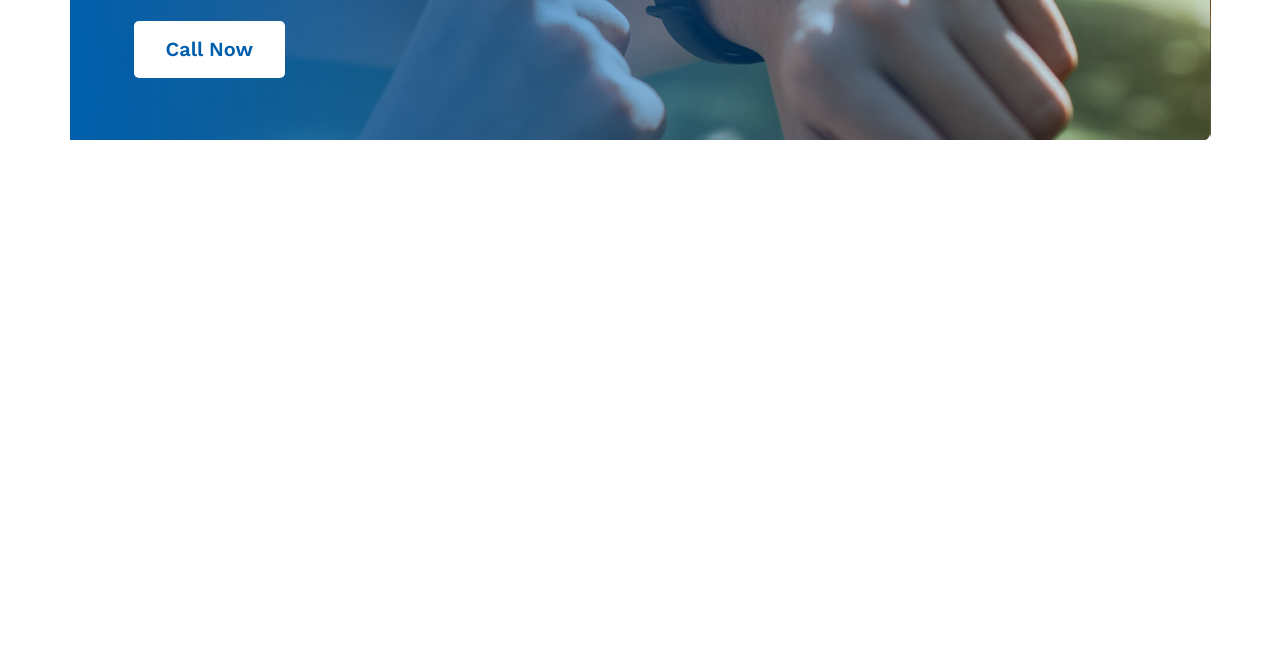
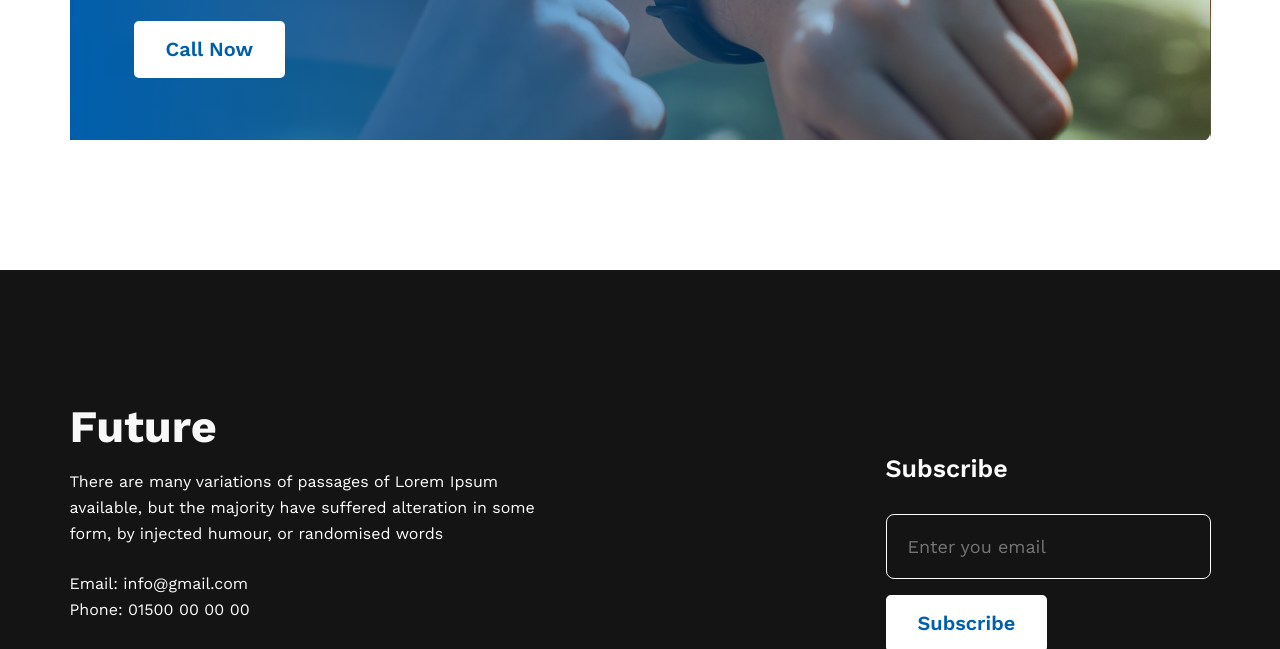
Before and after one commit to Muhammad-Hamim/new-year-new-me, a plain HTML site: page index.html in a window 1280 px wide. Shown: the part 2374-3023 px from the top of the page. Before the commit the page ends 2644 px from the top, so only its background shows below. Drawn offline with nearby package versions, Linux system fonts and the light colour scheme.

Commit message:
added footer section

```diff
--- a/index.html
+++ b/index.html
@@ -107,7 +107,37 @@
     <!-- main-section-end -->
     <!-- footer-section-start -->
     <footer>
-
+        <section class="footer-section">
+            <div class="container footer-container">
+                <div class="footer-content">
+                    <div class="footer-content-one">
+                        <h2 class="footer-one-header">
+                            Future
+                        </h2>
+                        <p class="footer-one-description">
+                            There are many variations of passages of Lorem Ipsum available, but the majority have
+                            suffered alteration in some form, by injected humour, or randomised words
+                        </p>
+                        <p>
+                            <a href="mailto:info@gmail.com">Email: info@gmail.com</a>
+                        </p>
+                        <p>
+                            <a href="tel:01500000000">Phone: 01500 00 00 00</a>
+                        </p>
+                        <div class="footer-icon">
+                            <a href="#"><img src="images/icons/fb.png" alt="fb_photos"></a>
+                            <a href="#"><img src="images/icons/twitter.png" alt="twitter_photos"></a>
+                            <a href="#"><img src="images/icons/youtube.png" alt="youtube_photos"></a>
+                        </div>
+                    </div>
+                    <div class="footer-content-two">
+                        <h3 class="footer-two-title">Subscribe</h3>
+                        <input type="email" name="email" placeholder="Enter you email">
+                        <button class="btn footer-two-btn">Subscribe</button>
+                    </div>
+                </div>
+            </div>
+        </section>
     </footer>
 
 
--- a/style.css
+++ b/style.css
@@ -201,5 +201,74 @@
     color: #FFFFFF;
     margin-bottom: 24px;
 }
+
 /* mindset-section-style-end */
 /* footer-section-style-start */
+.footer-section {
+    background: #151414;
+    padding: 130px 0;
+}
+
+.footer-container {
+    margin: 0 auto;
+}
+
+.footer-content {
+    display: flex;
+    align-items: center;
+    justify-content: space-between;
+}
+
+.footer-content-one {
+    width: 485px;
+    margin-right: auto;
+}
+
+.footer-one-header {
+    font-weight: 700;
+    font-size: 45px;
+    line-height: 53px;
+    color: #F8F8F8;
+}
+
+.footer-one-description {
+    margin: 16px 0px 24px;
+    font-weight: 400;
+    font-size: 16px;
+    line-height: 26px;
+    color: #FFFFFF;
+}
+
+.footer-content-one p>a {
+    font-weight: 400;
+    font-size: 16px;
+    line-height: 26px;
+    color: #FFFFFF;
+    text-decoration: none;
+}
+
+.footer-icon img {
+    margin-top: 32px;
+    margin-right: 17px;
+}
+
+.footer-two-title {
+    font-weight: 600;
+    font-size: 25px;
+    line-height: 29px;
+    color: #FFFFFF;
+}
+
+.footer-content-two input {
+    width: 325px;
+    background: transparent;
+    color: #FFFFFF;
+    padding: 21px;
+    font-weight: 400;
+    font-size: 18px;
+    border: 1px solid #FFFFFF;
+    border-radius: 8px;
+    margin: 31px 0px 16px;
+    display: block;
+    outline: none;
+}
```
